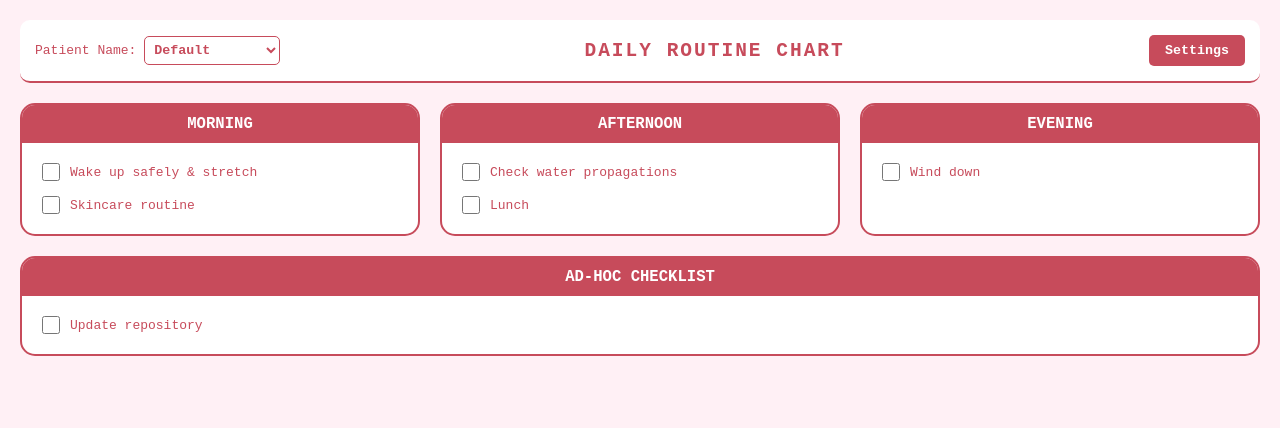
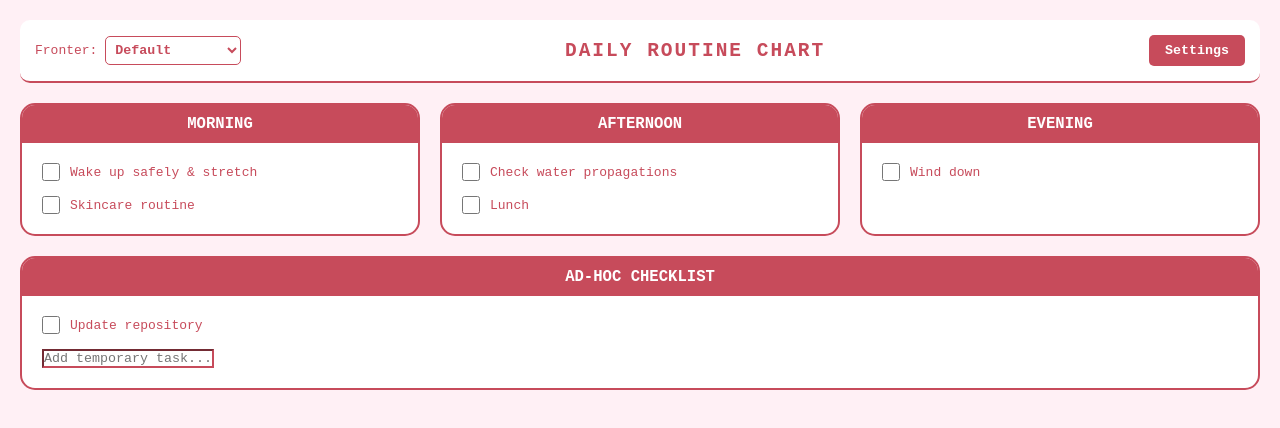
Before and after one commit to lottiedotcom/Todo, a React (Vite) app: page / in a window 1280 px wide. Shown: the top 428 px of the page. Built offline with nearby package versions, Linux system fonts and the light colour scheme.

Commit message:
Update App.jsx

```diff
--- a/src/App.jsx
+++ b/src/App.jsx
@@ -1,11 +1,12 @@
-import { useState } from 'react';
+import { useState, useEffect } from 'react';
 import SettingsModal from './SettingsModal';
 
+// Starting colors set to pink, blue, and clean white accents
 const defaultData = [
   {
     id: '1',
     name: 'Default',
-    theme: { bg: '#FFF0F5', primary: '#C74B5B' },
+    theme: { bg: '#FFF0F5', primary: '#C74B5B', columnBg: '#FFFFFF', isImage: false },
     routines: {
       morning: [{ id: 'm1', text: 'Wake up safely & stretch', done: false }, { id: 'm2', text: 'Skincare routine', done: false }],
       afternoon: [{ id: 'a1', text: 'Check water propagations', done: false }, { id: 'a2', text: 'Lunch', done: false }],
@@ -16,7 +17,7 @@ const defaultData = [
   {
     id: '2',
     name: 'Tomboy Config',
-    theme: { bg: '#1a1a1a', primary: '#4a90e2' },
+    theme: { bg: '#E6F2FF', primary: '#4A90E2', columnBg: '#FFFFFF', isImage: false },
     routines: {
       morning: [{ id: 'm1', text: 'Get dressed', done: false }],
       afternoon: [{ id: 'a1', text: 'Feed Sammie', done: false }],
@@ -27,55 +28,71 @@ const defaultData = [
 ];
 
 export default function App() {
-  const [alters, setAlters] = useState(defaultData);
+  const [alters, setAlters] = useState(() => {
+    const saved = localStorage.getItem('system_routines');
+    return saved ? JSON.parse(saved) : defaultData;
+  });
   const [activeId, setActiveId] = useState('1');
   const [isSettingsOpen, setIsSettingsOpen] = useState(false);
 
-  const activeFronter = alters.find(a => a.id === activeId) || alters[0];
+  // Sync to local state instantly, preparing placeholder hooks for Vercel KV endpoints
+  useEffect(() => {
+    localStorage.setItem('system_routines', JSON.stringify(alters));
+    // When Vercel KV is activated, a simple fetch('/api/save', {method: 'POST', body: ...}) goes here
+  }, [alters]);
+
+  const activeFronter = alters.find(a => a.id === activeId) || alters[0] || defaultData[0];
   const theme = activeFronter.theme;
 
   const toggleTask = (period, taskId) => {
-    const updatedAlters = alters.map(alter => {
+    setAlters(alters.map(alter => {
       if (alter.id !== activeId) return alter;
-      const updatedPeriod = alter.routines[period].map(task =>
-        task.id === taskId ? { ...task, done: !task.done } : task
-      );
-      return { ...alter, routines: { ...alter.routines, [period]: updatedPeriod } };
-    });
-    setAlters(updatedAlters);
+      const updated = alter.routines[period].map(t => t.id === taskId ? { ...t, done: !t.done } : t);
+      return { ...alter, routines: { ...alter.routines, [period]: updated } };
+    }));
   };
 
   const toggleTodo = (taskId) => {
-    const updatedAlters = alters.map(alter => {
+    setAlters(alters.map(alter => {
       if (alter.id !== activeId) return alter;
-      const updatedTodos = alter.todos.map(task =>
-        task.id === taskId ? { ...task, done: !task.done } : task
-      );
-      return { ...alter, todos: updatedTodos };
-    });
-    setAlters(updatedAlters);
+      const updated = alter.todos.map(t => t.id === taskId ? { ...t, done: !t.done } : t);
+      return { ...alter, todos: updated };
+    }));
+  };
+
+  const addAdHocTodo = (text) => {
+    if (!text.trim()) return;
+    setAlters(alters.map(alter => {
+      if (alter.id !== activeId) return alter;
+      return { ...alter, todos: [...alter.todos, { id: 't_' + Date.now(), text, done: false }] };
+    }));
   };
 
   return (
-    <div className="app-container" style={{ backgroundColor: theme.bg, color: theme.primary, minHeight: '100vh', transition: 'background-color 0.1s' }}>
+    <div className="app-container" style={{
+      backgroundColor: theme.isImage ? 'transparent' : theme.bg,
+      backgroundImage: theme.isImage ? `url(${theme.bg})` : 'none',
+      color: theme.primary,
+      minHeight: '100vh'
+    }}>
 
       <header style={{ borderColor: theme.primary }}>
         <div className="header-left">
-          <span>Patient Name: </span>
+          <label>Fronter: </label>
           <select value={activeId} onChange={(e) => setActiveId(e.target.value)} style={{ borderColor: theme.primary, color: theme.primary }}>
             {alters.map(a => <option key={a.id} value={a.id}>{a.name}</option>)}
           </select>
         </div>
-        <h1>DAILY ROUTINE CHART</h1>
+        <h1 className="main-title">DAILY ROUTINE CHART</h1>
         <button className="settings-btn" onClick={() => setIsSettingsOpen(true)} style={{ backgroundColor: theme.primary }}>Settings</button>
       </header>
 
       <div className="grid-container">
         {['morning', 'afternoon', 'evening'].map(period => (
-          <div key={period} className="routine-column" style={{ borderColor: theme.primary }}>
+          <div key={period} className="routine-column" style={{ borderColor: theme.primary, backgroundColor: theme.columnBg }}>
             <h2 style={{ backgroundColor: theme.primary }}>{period.toUpperCase()}</h2>
             <div className="task-list">
-              {activeFronter.routines[period].map(task => (
+              {activeFronter.routines[period]?.map(task => (
                 <label key={task.id} className="task-item">
                   <input type="checkbox" checked={task.done} onChange={() => toggleTask(period, task.id)} />
                   <span style={{ textDecoration: task.done ? 'line-through' : 'none' }}>{task.text}</span>
@@ -86,15 +103,28 @@ export default function App() {
         ))}
       </div>
 
-      <div className="todo-section" style={{ borderColor: theme.primary }}>
+      <div className="todo-section" style={{ borderColor: theme.primary, backgroundColor: theme.columnBg }}>
         <h2 style={{ backgroundColor: theme.primary }}>AD-HOC CHECKLIST</h2>
         <div className="task-list">
-          {activeFronter.todos.map(task => (
+          {activeFronter.todos?.map(task => (
              <label key={task.id} className="task-item">
                <input type="checkbox" checked={task.done} onChange={() => toggleTodo(task.id)} />
                <span style={{ textDecoration: task.done ? 'line-through' : 'none' }}>{task.text}</span>
              </label>
           ))}
+          <div className="add-todo-row">
+            <input
+              type="text"
+              placeholder="Add temporary task..."
+              style={{ borderColor: theme.primary }}
+              onKeyDown={(e) => {
+                if (e.key === 'Enter') {
+                  addAdHocTodo(e.target.value);
+                  e.target.value = '';
+                }
+              }}
+            />
+          </div>
         </div>
       </div>
 
@@ -102,6 +132,8 @@ export default function App() {
         <SettingsModal
           alters={alters}
           setAlters={setAlters}
+          activeId={activeId}
+          setActiveId={setActiveId}
           close={() => setIsSettingsOpen(false)}
         />
       )}
```
